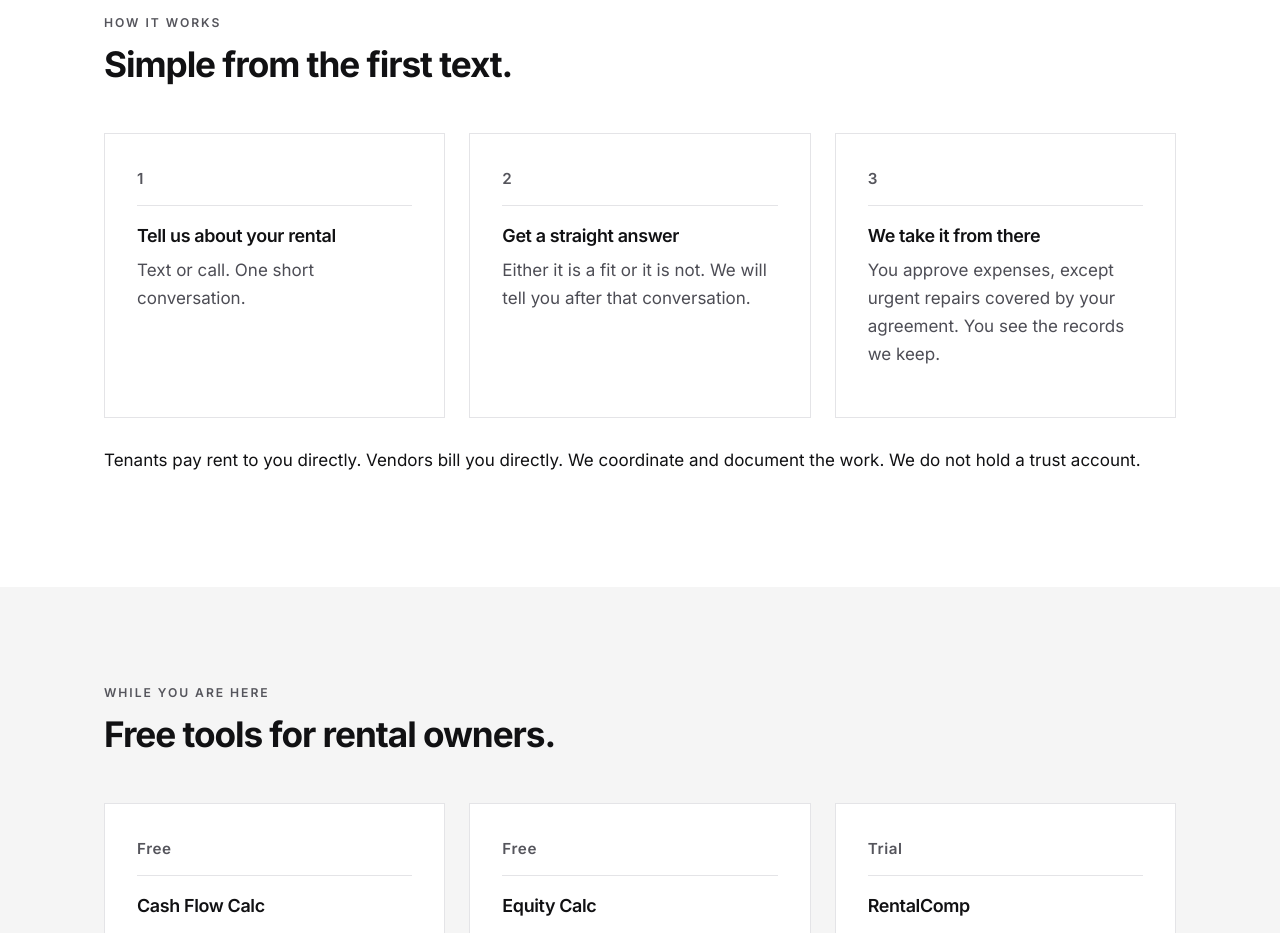
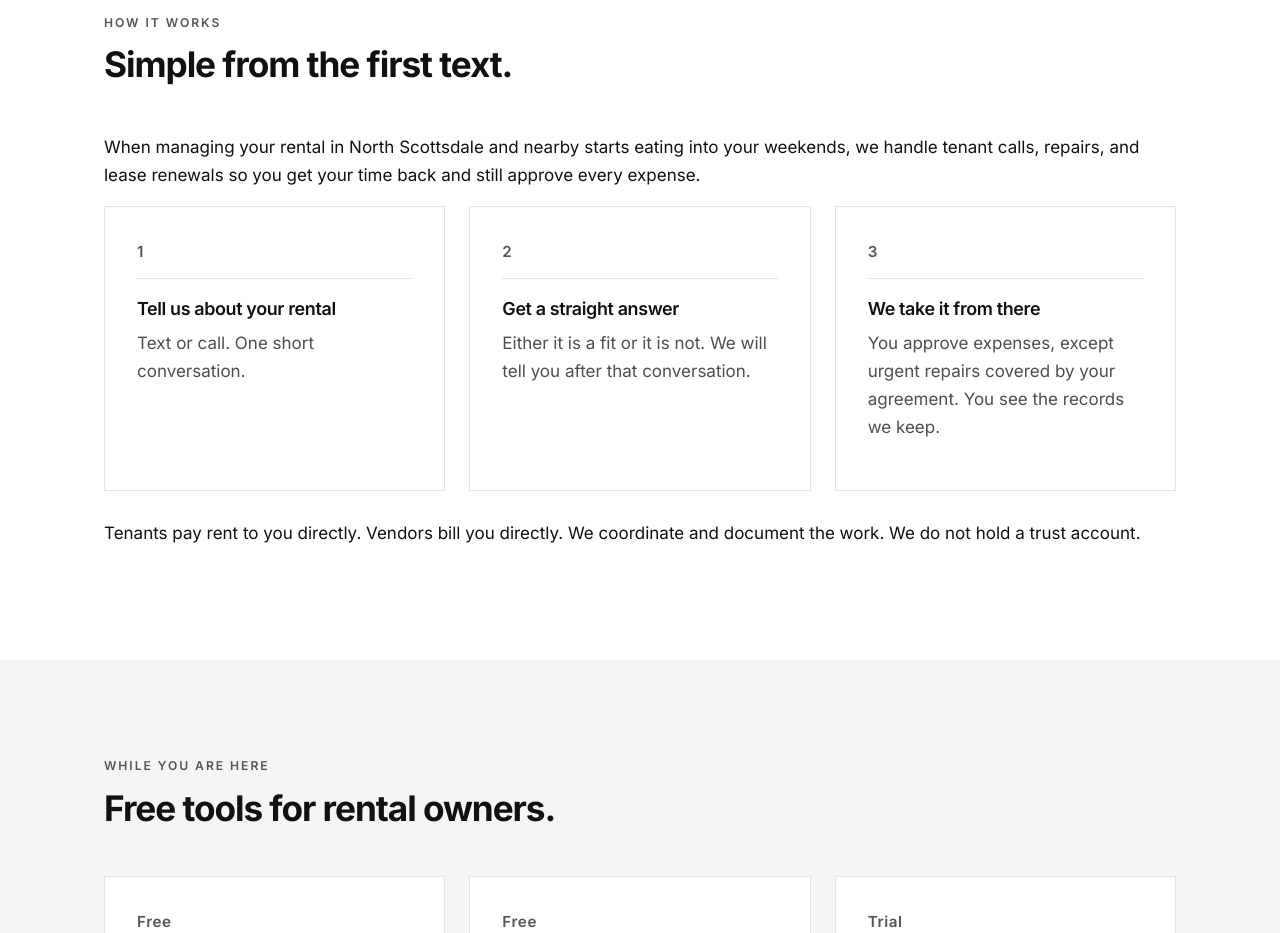
Before and after one commit to r25sandbox/realty25az-site, a plain HTML site: page index.html in a window 1280 px wide. Shown: the part 1780-2713 px from the top of the page. Drawn offline with Linux system fonts and the light colour scheme.

Commit message:
Add the weekend line to How it works.
The homepage hero is unchanged.

Co-authored-by: r25sandbox <r25sandbox@users.noreply.github.com>

```diff
--- a/index.html
+++ b/index.html
@@ -85,6 +85,7 @@
 </div></section>
 <section class="band"><div class="wrap">
 <div class="head narrow"><p class="label">How it works</p><h2>Simple from the first text.</h2></div>
+<p>When managing your rental in North Scottsdale and nearby starts eating into your weekends, we handle tenant calls, repairs, and lease renewals so you get your time back and still approve every expense.</p>
 <div class="grid three">
 <div class="card step"><span class="n">1</span><h3>Tell us about your rental</h3><p class="muted">Text or call. One short conversation.</p></div>
 <div class="card step"><span class="n">2</span><h3>Get a straight answer</h3><p class="muted">Either it is a fit or it is not. We will tell you after that conversation.</p></div>
```
